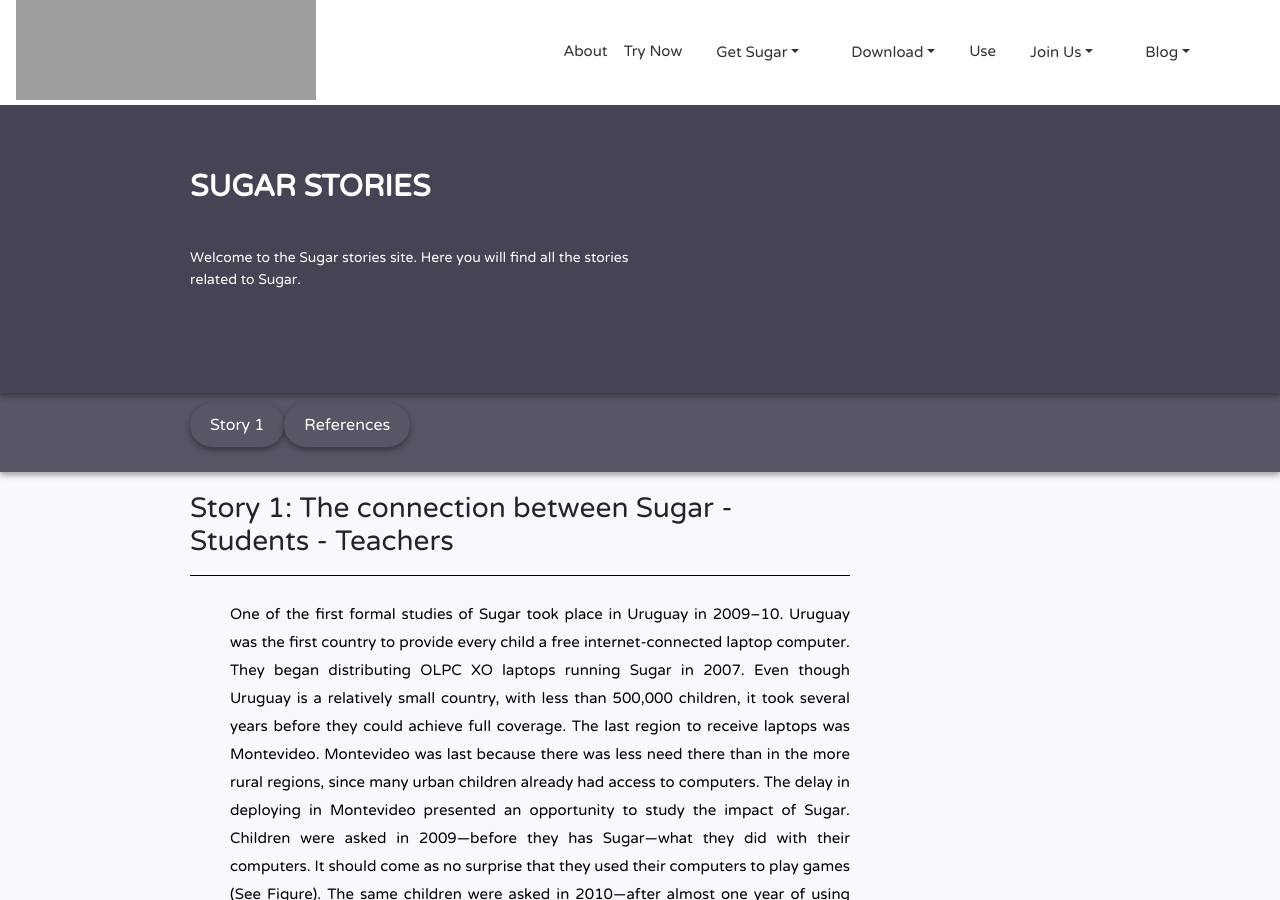
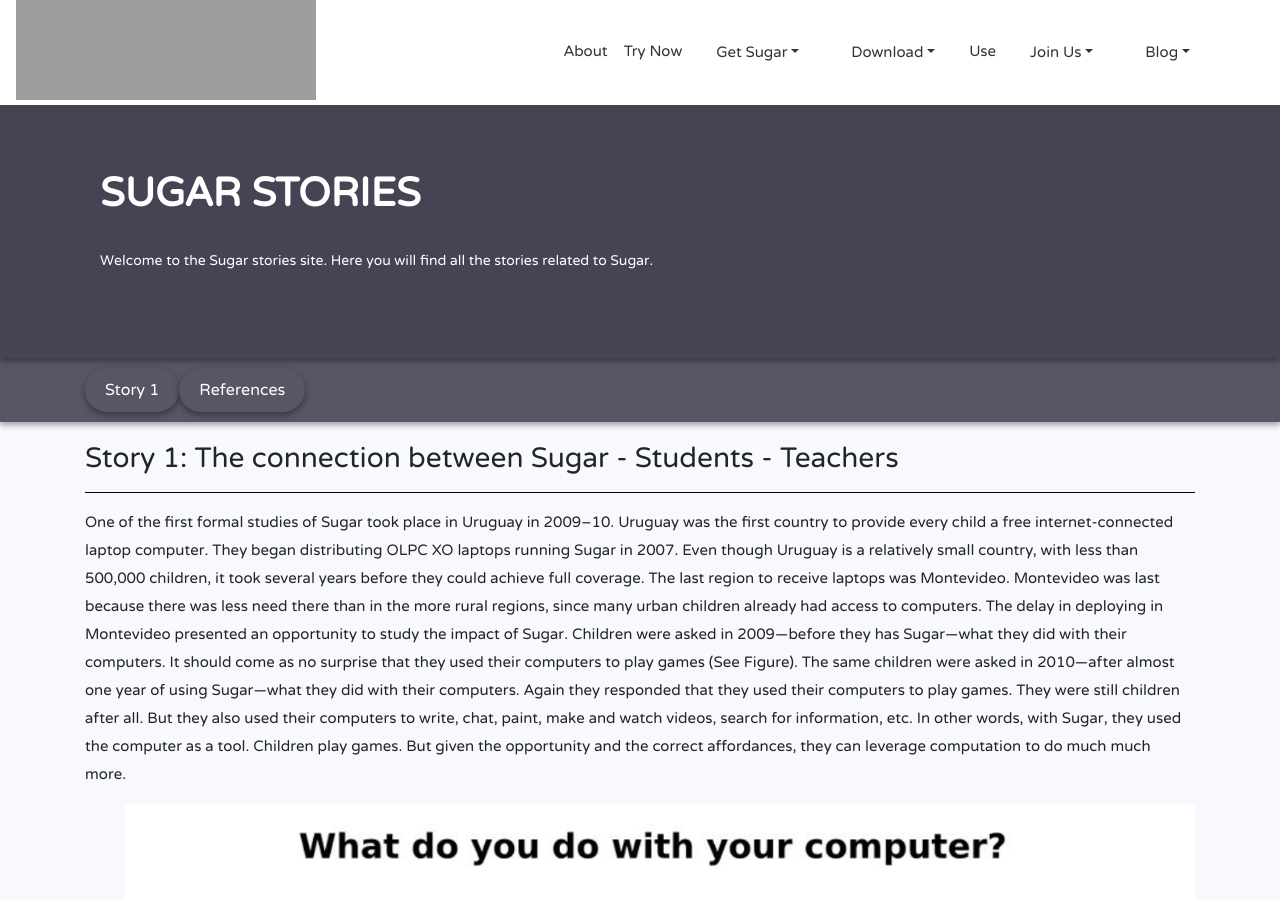
Before and after one commit to sugarlabs/www, a Jekyll site: the page built from sugar-stories.html, in a window 1280 px wide and 900 px high. Built offline with Jekyll 4.4.1, drawn with Linux system fonts in a browser that asks for light colours; some web fonts are replaced; grey boxes are pictures that could not be loaded.

Commit message:
Improve Sugar Stories Page

```diff
--- a/sugar-stories.html
+++ b/sugar-stories.html
@@ -6,20 +6,18 @@
 
 <!-- Title section -->
 <section id="call-to-action" class="cta">
-  <div class="container customPadding1">
-    <div class="row">
-      <div class="col-md-6" >
-        <h2 class="leftAlign"><b>SUGAR STORIES</b></h2>
-          </br>
-          <p class="customParagraphStyle3">Welcome to the Sugar stories site. Here you will find all the stories related to Sugar.</p>
+      <div class="container">
+        <div class="col-md">
+          <h1 class="leftAlign"><b>SUGAR STORIES</b></h1>
+            </br>
+            <p class="leftAlign">Welcome to the Sugar stories site. Here you will find all the stories related to Sugar.</p>
+        </div>
       </div>
-    </div>
-  </div>
 </section>
 
 <!-- Navigation buttons -->
 <section id="exTab3" >
-    <div class="container customPadding1">
+    <div class="container">
         <ul  class="nav nav-pills" >
             <li><a  href="#1h" class="btn btn-custom bt hrefCustomColor2"><span class="customSpanColor">Story 1</span></a>
             </li>
@@ -30,14 +28,14 @@
 </section>
 
 <!-- "Sugar Stories" section -->
-<section id="testimonial" class="test">
-    <div class="container customPadding1">
+<section class="test">
+    <div class="container">
         <div class="row">
-            <div class="col-md-8" >
+            <div class="col-md" >
                 <span class="anchor1" id="1h"></span>
                 <h3>Story 1: The connection between Sugar - Students - Teachers</h3>
                 <hr>
-                <p class="customParagraphStyle2">
+                <p>
                  One of the first formal studies of Sugar took place in Uruguay in 2009–10. Uruguay was the first country to provide every child a free internet-connected laptop computer. They began distributing OLPC XO laptops running Sugar in 2007. Even though Uruguay is a relatively small country, with less than 500,000 children, it took several years before they could achieve full coverage. The last region to receive laptops was Montevideo. Montevideo was last because there was less need there than in the more rural regions, since many urban children already had access to computers. The delay in deploying in Montevideo presented an opportunity to study the impact of Sugar. Children were asked in 2009—before they has Sugar—what they did with their computers. It should come as no surprise that they used their computers to play games (See Figure). The same children were asked in 2010—after almost one year of using Sugar—what they did with their computers. Again they responded that they used their computers to play games. They were still children after all. But they also used their computers to write, chat, paint, make and watch videos, search for information, etc. In other words, with Sugar, they used the computer as a tool. Children play games. But given the opportunity and the correct affordances, they can leverage computation to do much much more.</p>
                 <div class="customMargin6">
                     <img src="{{ site.baseurl }}/assets/data.png" alt="Image of data from a DSPE-ANEP survey" width="100%" />
@@ -83,7 +81,7 @@
                 <span class="anchor1" id="3h"></span>
                 <h3>References</h3>
                 <hr>
-                <ol class=" customMargin2">
+                <ol>
                     <li>Ceibal Jam (2009). Convenio marco entre la Asociación Civil Ceibal Jam y la Universidad de la República.</li>
                     <li>DSPE-ANEP (2011).  Informe de evaluación del Plan Ceibal 2010 . Administración Nacional de Educación Pública Dirección Sectorial de Planificación Educativa Área de Evaluación del Plan Ceibal.</li>
                 </ol>
```
